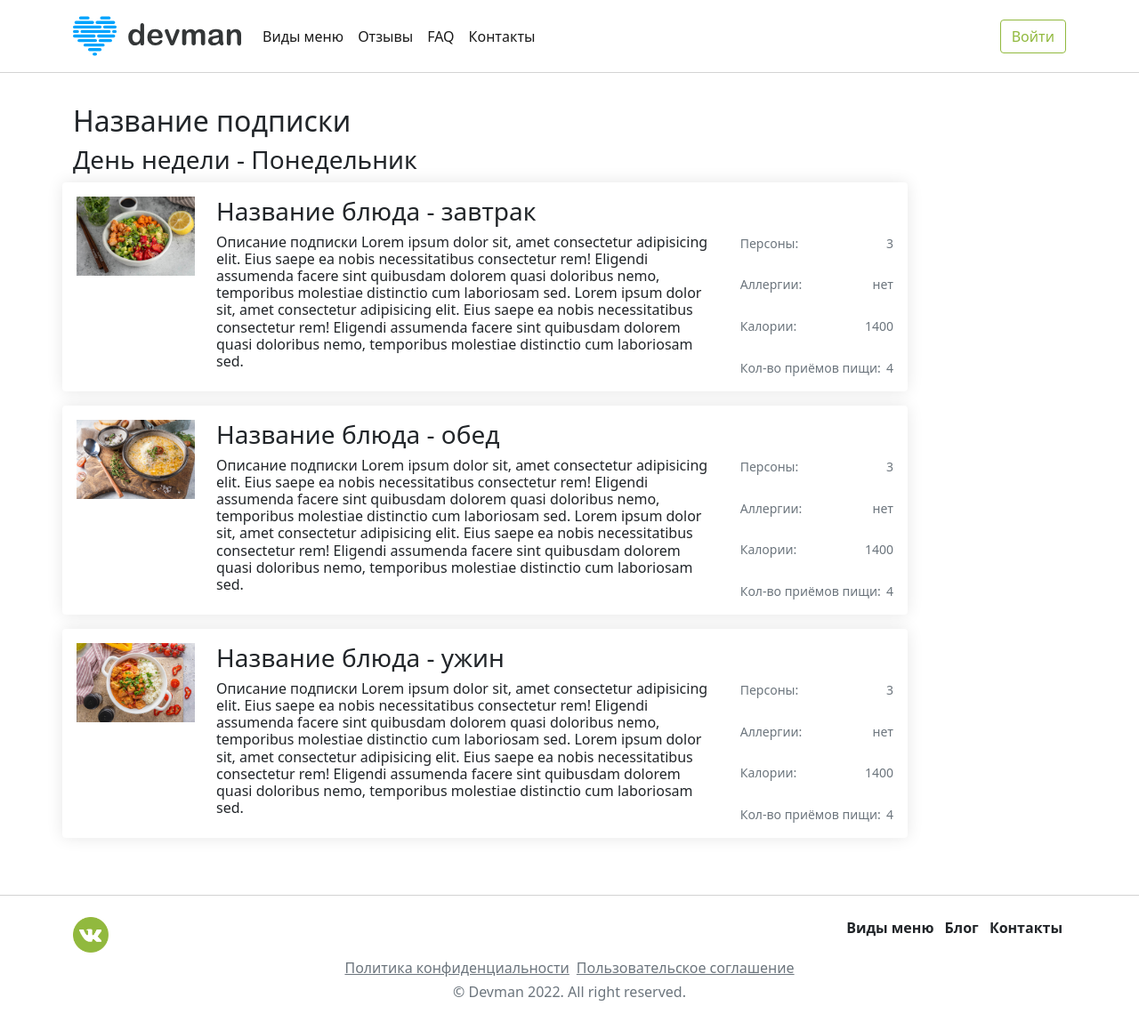
After one commit to dmitry-zharinov/foodplan, a Django app: page /menu in a window 1280 px wide. The commit adds this page. Shown: the whole page at 89% size. Run offline with Django 4.2, Linux system fonts and the light colour scheme; parts of the project's set-up code (start-up, migrations or seed data) failed here and were passed over; some libraries are stand-ins or nearby versions.

Commit message:
add menu page

```diff
--- a/food_plan/views.py
+++ b/food_plan/views.py
@@ -17,3 +17,15 @@ def order(request):
     context = {
     }
     return render(request, 'order.html', context)
+
+
+def menu(request):
+    context = {
+    }
+    return render(request, 'menu.html', context)
+
+
+def recipe(request):
+    context = {
+    }
+    return render(request, 'recipe.html', context)
--- a/foodplan/urls.py
+++ b/foodplan/urls.py
@@ -25,6 +25,8 @@ urlpatterns = [
     path('', views.index, name='index'),
     path('profile', views.profile, name='profile'),
     path('order', views.order, name='order'),
+    path('menu', views.menu, name='menu'),
+    path('recipe', views.recipe, name='recipe'),
 
     path('auth/', include('django.contrib.auth.urls')),
     path('auth/', include('accounts.urls')),
--- a/templates/lk.html
+++ b/templates/lk.html
@@ -76,7 +76,10 @@
                                         <div class="col-10 col-md-10">
                                             <div class="row">
                                                 <div class="col-12">
-                                                    <h2>Название подписки</h2>
+																									<a
+																													href="{% url 'menu' %}" class="link-dark mx-1" style="text-decoration: none;"><b><h2>Название подписки</h2></b></a>
+
+
                                                 </div>
                                                 <div class="col-md-12 col-lg-9">
                                                     <h6>Описание подписки Lorem ipsum dolor sit, amet consectetur adipisicing elit. Eius saepe ea nobis necessitatibus
--- /dev/null
+++ b/templates/menu.html
@@ -0,0 +1,142 @@
+{% extends 'base.html' %}
+{% load static %}
+
+{% block content %}
+    <main style="margin-top: calc(2rem + 85px);">
+			<section>
+				<div class="container">
+					<div class="col-12">
+						<h2>Название подписки</h2>
+					</div>
+
+					<div class="col-12">
+						<h3>День недели - Понедельник</h3>
+					</div>
+
+					<div class="row">
+
+						<div class="card col-12 col-md-10 p-3 mb-3 foodplan__shadow">
+							<div class="row">
+								<div class="col-2">
+									<img src="{% static 'img/1.jpg' %}" alt=""
+											 class="w-100">
+								</div>
+									<div class="col-10 col-md-10">
+										<div class="row">
+											<div class="col-12">
+													<h3>Название блюда - завтрак</h3>
+											</div>
+
+											<div class="col-md-12 col-lg-9">
+												<h6>Описание подписки Lorem ipsum dolor sit, amet consectetur adipisicing elit. Eius saepe ea nobis necessitatibus
+														consectetur rem! Eligendi assumenda facere sint quibusdam dolorem quasi doloribus nemo, temporibus molestiae
+														distinctio cum laboriosam sed. Lorem ipsum dolor sit, amet consectetur adipisicing elit. Eius saepe ea nobis
+														necessitatibus consectetur rem! Eligendi
+														assumenda facere sint quibusdam dolorem quasi doloribus nemo, temporibus molestiae distinctio cum laboriosam
+														sed.</h6>
+											</div>
+
+											<div class="col-md-12 col-lg-3 text-muted d-flex flex-column justify-content-between">
+												<div class="d-flex flex-row justify-content-between">
+														<small>Персоны: </small><small>3</small>
+												</div>
+												<div class="d-flex flex-row justify-content-between">
+														<small>Аллергии: </small><small>нет</small>
+												</div>
+												<div class="d-flex flex-row justify-content-between">
+														<small>Калории: </small><small>1400</small>
+												</div>
+												<div class="d-flex flex-row justify-content-between">
+														<small>Кол-во приёмов пищи: </small><small>4</small>
+												</div>
+											</div>
+										</div>
+									</div>
+							</div>
+						</div>
+
+						<div class="card col-12 col-md-10 p-3 mb-3 foodplan__shadow">
+							<div class="row">
+								<div class="col-2">
+									<img src="{% static 'img/2.jpg' %}" alt=""
+											 class="w-100">
+								</div>
+									<div class="col-10 col-md-10">
+										<div class="row">
+											<div class="col-12">
+													<h3>Название блюда - обед</h3>
+											</div>
+
+											<div class="col-md-12 col-lg-9">
+												<h6>Описание подписки Lorem ipsum dolor sit, amet consectetur adipisicing elit. Eius saepe ea nobis necessitatibus
+														consectetur rem! Eligendi assumenda facere sint quibusdam dolorem quasi doloribus nemo, temporibus molestiae
+														distinctio cum laboriosam sed. Lorem ipsum dolor sit, amet consectetur adipisicing elit. Eius saepe ea nobis
+														necessitatibus consectetur rem! Eligendi
+														assumenda facere sint quibusdam dolorem quasi doloribus nemo, temporibus molestiae distinctio cum laboriosam
+														sed.</h6>
+											</div>
+
+											<div class="col-md-12 col-lg-3 text-muted d-flex flex-column justify-content-between">
+												<div class="d-flex flex-row justify-content-between">
+														<small>Персоны: </small><small>3</small>
+												</div>
+												<div class="d-flex flex-row justify-content-between">
+														<small>Аллергии: </small><small>нет</small>
+												</div>
+												<div class="d-flex flex-row justify-content-between">
+														<small>Калории: </small><small>1400</small>
+												</div>
+												<div class="d-flex flex-row justify-content-between">
+														<small>Кол-во приёмов пищи: </small><small>4</small>
+												</div>
+											</div>
+										</div>
+									</div>
+							</div>
+						</div>
+
+						<div class="card col-12 col-md-10 p-3 mb-3 foodplan__shadow">
+							<div class="row">
+								<div class="col-2">
+									<img src="{% static 'img/3.jpg' %}" alt=""
+											 class="w-100">
+								</div>
+									<div class="col-10 col-md-10">
+										<div class="row">
+											<div class="col-12">
+													<h3>Название блюда - ужин</h3>
+											</div>
+
+											<div class="col-md-12 col-lg-9">
+												<h6>Описание подписки Lorem ipsum dolor sit, amet consectetur adipisicing elit. Eius saepe ea nobis necessitatibus
+														consectetur rem! Eligendi assumenda facere sint quibusdam dolorem quasi doloribus nemo, temporibus molestiae
+														distinctio cum laboriosam sed. Lorem ipsum dolor sit, amet consectetur adipisicing elit. Eius saepe ea nobis
+														necessitatibus consectetur rem! Eligendi
+														assumenda facere sint quibusdam dolorem quasi doloribus nemo, temporibus molestiae distinctio cum laboriosam
+														sed.</h6>
+											</div>
+
+											<div class="col-md-12 col-lg-3 text-muted d-flex flex-column justify-content-between">
+												<div class="d-flex flex-row justify-content-between">
+														<small>Персоны: </small><small>3</small>
+												</div>
+												<div class="d-flex flex-row justify-content-between">
+														<small>Аллергии: </small><small>нет</small>
+												</div>
+												<div class="d-flex flex-row justify-content-between">
+														<small>Калории: </small><small>1400</small>
+												</div>
+												<div class="d-flex flex-row justify-content-between">
+														<small>Кол-во приёмов пищи: </small><small>4</small>
+												</div>
+											</div>
+										</div>
+									</div>
+							</div>
+						</div>
+
+					</div>
+				</div>
+			</section>
+    </main>
+    {% endblock content %}
```
